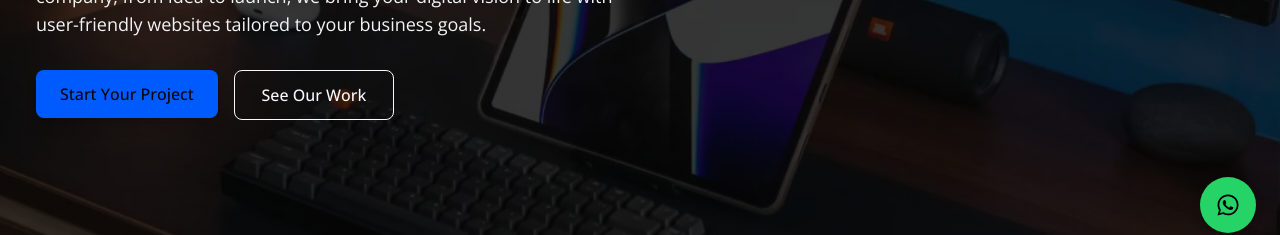
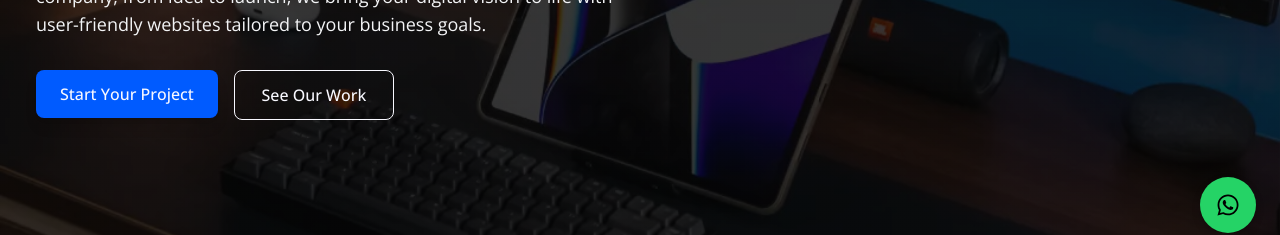
Before and after one commit to AshadeSamson/ashon-digital-services, a Next.js app: page / in a window 1280 px wide. Shown: the part 527-762 px from the top of the page. Built offline with nearby package versions, Linux system fonts and the light colour scheme.

Commit message:
[style]: Adjust button text color to fix contrast on the hero cta

```diff
--- a/app/_components/_sections/(landingPage)/hero/hero.module.css
+++ b/app/_components/_sections/(landingPage)/hero/hero.module.css
@@ -34,7 +34,7 @@
   @apply mt-8 flex flex-col sm:flex-row gap-4;
 }
 .button {
-  @apply px-6 py-3 rounded-lg bg-primary text-black  shadow-lg hover:bg-brown font-medium transition-all min-h-12 min-w-40;
+  @apply px-6 py-3 rounded-lg bg-primary text-white  shadow-lg hover:bg-brown font-medium transition-all min-h-12 min-w-40;
 }
 .outlineButton {
   @apply px-6 py-3 rounded-lg border border-white text-white hover:bg-black font-medium transition-all min-h-12 min-w-40;
```
